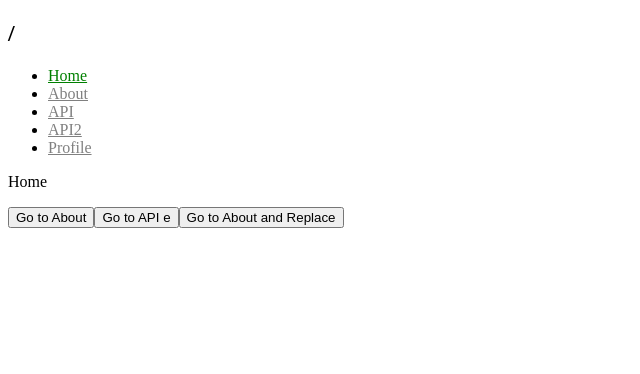
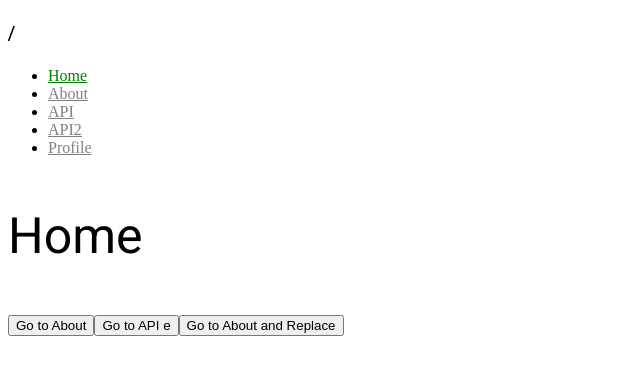
Before and after one commit to paragmm/my-app1, a Next.js app: page / in a window 1280 px wide. Shown: the top 374 px of the page, without its empty margins (0-640 px from the left). Built offline with nearby package versions, Linux system fonts and the light colour scheme.

Commit message:
Google font import

```diff
--- a/src/app/globals.css
+++ b/src/app/globals.css
@@ -11,3 +11,7 @@
 .notactive-link{
   color: gray;
 }
+.font-roboto{
+  font-family: var(--font-roboto);
+  font-size: 50px;
+}
--- a/src/app/layout.js
+++ b/src/app/layout.js
@@ -1,4 +1,5 @@
-import { Geist, Geist_Mono } from "next/font/google";
+import { Geist, Geist_Mono, Roboto } from "next/font/google";
+import Script from "next/script";
 import "./globals.css";
 
 const geistSans = Geist({
@@ -16,10 +17,16 @@ export const metadata = {
   description: "Generated by create next app",
 };
 
+const robotoFont = Roboto({
+  subsets: ['latin'],
+  weight: ['300', '400','900'],
+  variable: '--font-roboto'
+});
 export default function RootLayout({ children }) {
   return (
     <html lang="en">
-      <body className={`${geistSans.variable} ${geistMono.variable}`}>
+      <body className={`${geistSans.variable} ${geistMono.variable} ${robotoFont.variable}`}>
+        <Script src={'https://cdn.jsdelivr.net/npm/axios/dist/axios.min.js'} />
         {children}
       </body>
     </html>
--- a/src/app/page.js
+++ b/src/app/page.js
@@ -1,6 +1,7 @@
 "use client";
 import Menu from "./components/Menu";
 import {useRouter} from 'next/navigation';
+
 
 export default function Home() {
   const router=useRouter();
@@ -15,7 +16,7 @@ export default function Home() {
   return (
     <div>
       <Menu />
-      <p>Home</p>
+      <p className="font-roboto">Home</p>
       <button onClick={Goto}>Go to About</button>
       <button onClick={()=>router.push('/api')}>Go to API e</button>
       <button onClick={GotoReplace}>Go to About and Replace</button>
```
